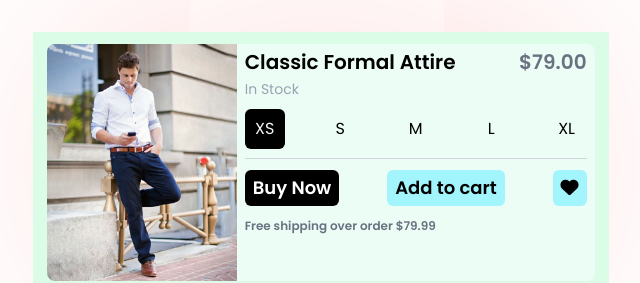
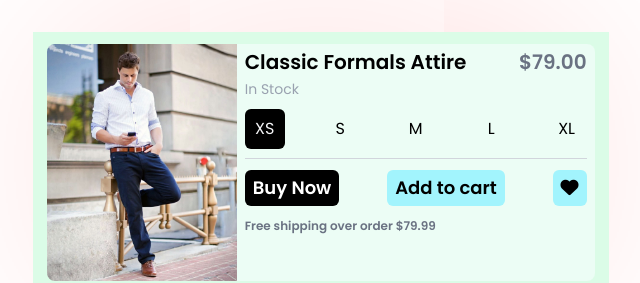
Before and after one commit to Ranveer-15/Tailwind_Homework2_Shopping_Cards, a website: page index.html in a window 1280 px wide. Shown: the top 283 px of the page, 319-959 px from the left. Drawn offline with Linux system fonts and the light colour scheme.

Commit message:
File is ready

```diff
--- a/index.html
+++ b/index.html
@@ -30,7 +30,7 @@
         <!-- buttons and cart + others -->
         <div class="action px-2 w-[63%] flex flex-col bg-emerald-50 rounded-tr-lg rounded-br-lg">
             <div class="h-[15%] w-full flex justify-between items-center">
-                <h2 class="text-xl font-semibold">Classic Formal Attire</h2>
+                <h2 class="text-xl font-semibold">Classic Formals Attire</h2>
                 <h2 class="text-xl text-gray-500 font-semibold ">$79.00</h2>
             </div>
             <div class="inline-block text-sm text-gray-400">
```
